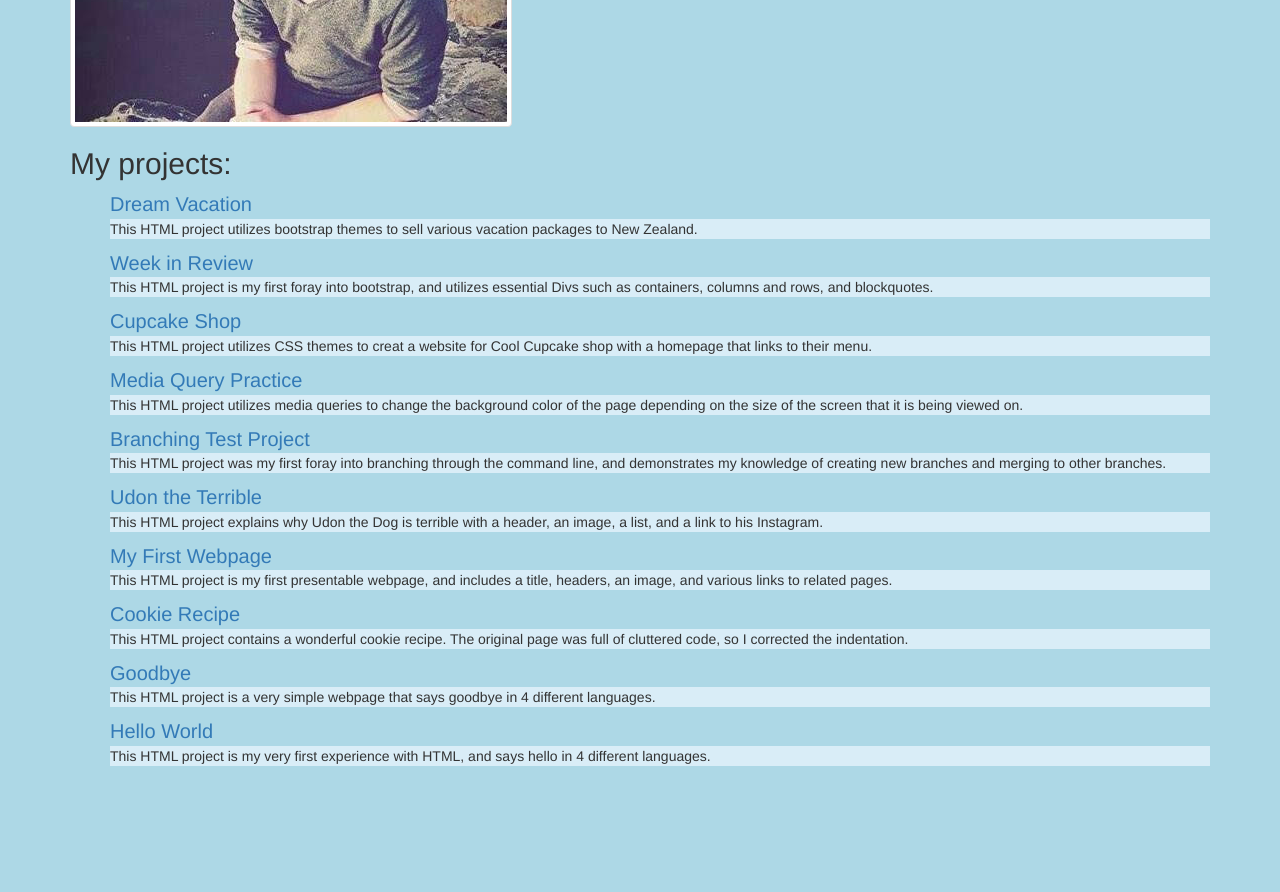
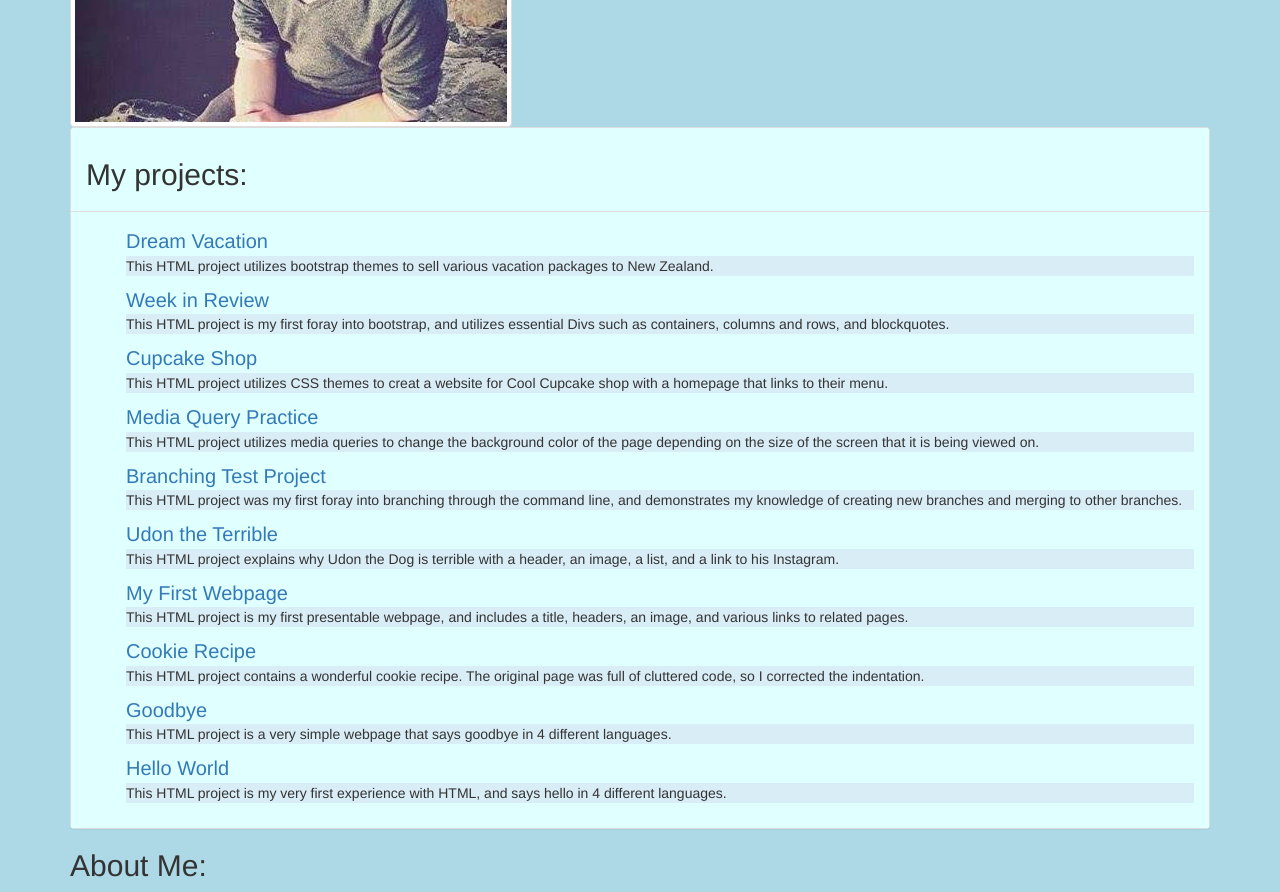
Before and after one commit to tkostelak/portfolio-landing-page, a plain HTML site: page index.html in a window 1280 px wide. Shown: the part 540-1432 px from the top of the page. Before the commit the page ends 1316 px from the top, so only its background shows below. Drawn offline with Linux system fonts and the light colour scheme.

Commit message:
Added panel-heading and panel-body to my projects section that will place the list of my projects in a panel with a title section, added css rule to override the defaul panel color for the panel-heading and panel-body that will make the panel lightcyan.

```diff
--- a/css/style.css
+++ b/css/style.css
@@ -9,3 +9,11 @@
 body {
   background-color: LightBlue;
 }
+
+.panel > .panel-heading {
+  Background-color: lightcyan;
+}
+
+.panel > .panel-body {
+  background-color: lightcyan;
+}
--- a/index.html
+++ b/index.html
@@ -11,7 +11,11 @@
         <h1 class="main-title">Tyler Kostelak</h1>
       </div>
           <img class="img-thumbnail" src="img/tyler.jpg" alt="headshot of Tyler Kostelak" height=500px width=auto>
-        <h2>My projects:</h2>
+    <div class="panel panel-default">
+      <div class="panel-heading">
+        <h2 class="Panel-title">My projects:</h2>
+      </div>
+        <div class="panel-body">
           <ul class="mediumFont" type="none">
             <li><a href="dream-vacation/index.html">Dream Vacation</a></li>
               <p class="bg-info">This HTML project utilizes bootstrap themes to sell various vacation packages to New Zealand.</p>
@@ -35,6 +39,9 @@
             <li><a href="hello-world/hello-world.html">Hello World</a></li>
               <p class="bg-info">This HTML project is my very first experience with HTML, and says hello in 4 different languages.</p>
           </ul>
+        </div>
+          </div>
+        <h2>About Me:</h2>
       </div>
     </div>
   </body>
```
